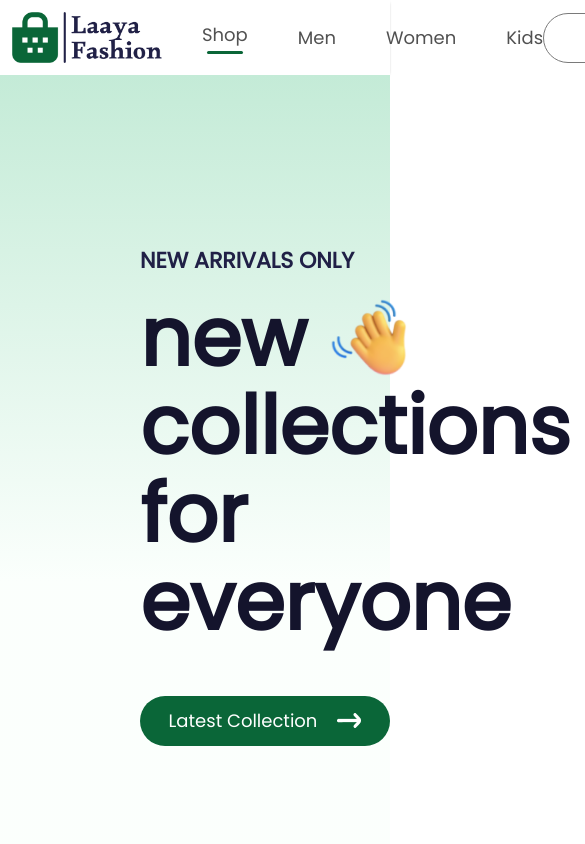
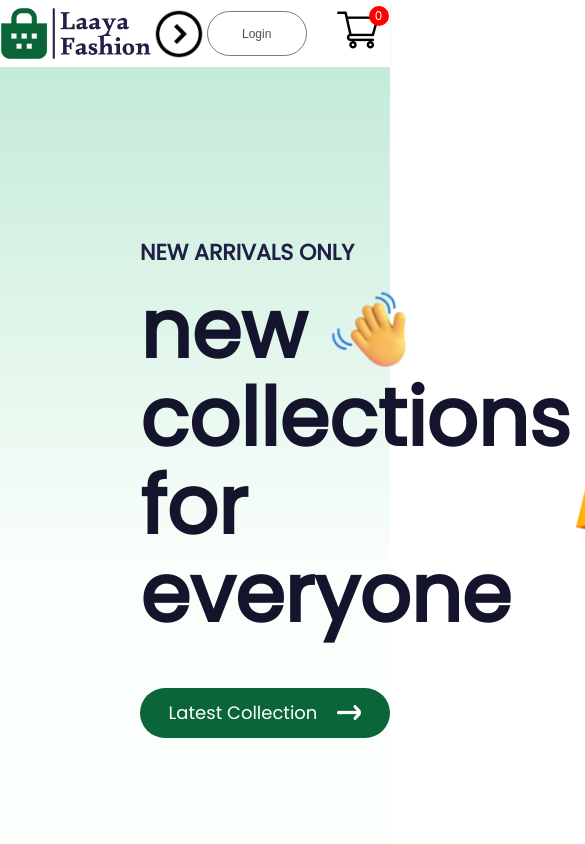
Before and after one commit to Laayaa94/CODSOFT-E-Commerse, a React (Create React App) app: page / in a window 390 px wide. Shown: the top 844 px of the page, 585 px wide, since content can reach past the window. Built offline with nearby package versions, Linux system fonts and the light colour scheme.

Commit message:
Responsived Navibar

```diff
--- a/src/Components/Hero/Hero.css
+++ b/src/Components/Hero/Hero.css
@@ -53,5 +53,7 @@
 
 }
 .heroRight img{
-    width: 450px;
+  width: 700px;
+  margin-top: -100px;
+  margin-left: -75px;
 }
--- a/src/Components/Hero/Hero.jsx
+++ b/src/Components/Hero/Hero.jsx
@@ -2,7 +2,7 @@ import React from 'react'
 import './Hero.css'
 import hand from '../Assets/hand_icon.png'
 import arrowIcon from '../Assets/arrow.png'
-import heroImg from '../Assets/hero_image.png'
+import heroImg from '../Assets/HeroBg.png'
 
 const Hero = () => {
   return (
--- a/src/Components/NavBar/NavBar.css
+++ b/src/Components/NavBar/NavBar.css
@@ -4,6 +4,7 @@
     justify-content: space-around;
     padding: 12px;
     box-shadow: 0 1px 3px -2px black;
+    align-items: center;
 }
 
 .navLogo {
@@ -88,3 +89,79 @@
     text-decoration: none;
     color: #515151; /* Ensure the link inherits the color */
 }
+.nav-dropdown {
+    width:50px;
+    display:none
+}
+@media(max-width:1280px){
+    .navbar{
+        padding: 12px 50px;
+    }
+    .navMenu{
+        gap: 30px;
+        font-size: 14px;
+    }
+    .nav-login-cart{
+        gap: 30px;
+    }
+    .nav-login-cart button{
+        width: 120px;
+        height: 45px;
+        font-size: 14px;
+    }
+    .nav-login-cart .nav-cart-count {
+        margin-left: -40px;
+        font-size: 12px;
+    }
+}
+
+@media(max-width:1024px){
+    .navbar{
+       padding: 12px 30px;
+    }
+    .navMenu{
+        gap: 25px;
+        font-size: 14px;
+    }
+    .nav-login-cart button{
+        width: 100px;
+        font-size: 12px;
+    }
+
+
+}
+@media(max-width:800px){
+    .navbar{
+        padding: 10px 0;
+    }
+    .nav-dropdown {
+       display: block;
+       rotate: -90deg;
+       transition: 0.5s;
+    }
+    .navMenu{
+        display: none;
+        height: 60px;
+        width: 100%;
+        position: absolute;
+        background: white;
+        justify-content: center;
+        top: 60px;
+    }
+    .nav-menu-visible{
+        display: flex;
+    }
+    .nav-dropdown.open{
+        transform: rotate(90deg);
+    }
+}
+@media(max-width:500px){
+    .navbar{
+        padding: 8px 0;
+        gap: 0;
+    }
+    .navMenu{
+        height: 70px;
+        top: 60px;
+    }
+}
--- a/src/Components/NavBar/NavBar.jsx
+++ b/src/Components/NavBar/NavBar.jsx
@@ -1,20 +1,25 @@
-import React, { useContext, useState } from 'react'
+import React, { useContext, useRef, useState } from 'react'
 import './NavBar.css'
 import logo from"../Assets/laaya-logo.png"
 import cart from '../Assets/cart_icon.png'
 import { Link } from 'react-router-dom'
 import { ShopContext } from '../../Context/ShopContext/ShopContext'
-
+import drop_down from '../Assets/nav-dropdown.png'
 const NavBar = () => {
     const[menu,setMenu]=useState("shop");
     const {getTotalCartItems} =useContext(ShopContext);
-
+    const menuRef=useRef();
+    const drop_down_toggle=(e)=>{
+        menuRef.current.classList.toggle('nav-menu-visible');
+        e.target.classList.toggle('open');
+    }
   return (
     <div className='navbar'>
         <div className="navLogo">
             <img src={logo} alt="" />
         </div>
-        <ul className="navMenu">
+        <img  className="nav-dropdown" onClick={drop_down_toggle} src={drop_down} alt="" />
+        <ul ref={menuRef} className="navMenu">
             <li onClick={()=>{setMenu("shop")}}><Link to='/' style={{textDecoration:'none'}}>Shop</Link>{menu==="shop"?<hr/>:<></>}</li>
             <li onClick={()=>{setMenu("mens")}}><Link to='/mens' style={{textDecoration:'none'}}>Men</Link>{menu==="mens"?<hr/>:<></>}</li>
             <li onClick={()=>{setMenu("womens")}}><Link to='/womens' style={{textDecoration:'none'}}>Women</Link>{menu==="womens"?<hr/>:<></>}</li>
```
Also changed, not shown: src/Components/Assets/HeroBg.png (added), src/Components/Assets/nav-dropdown.png (added).
